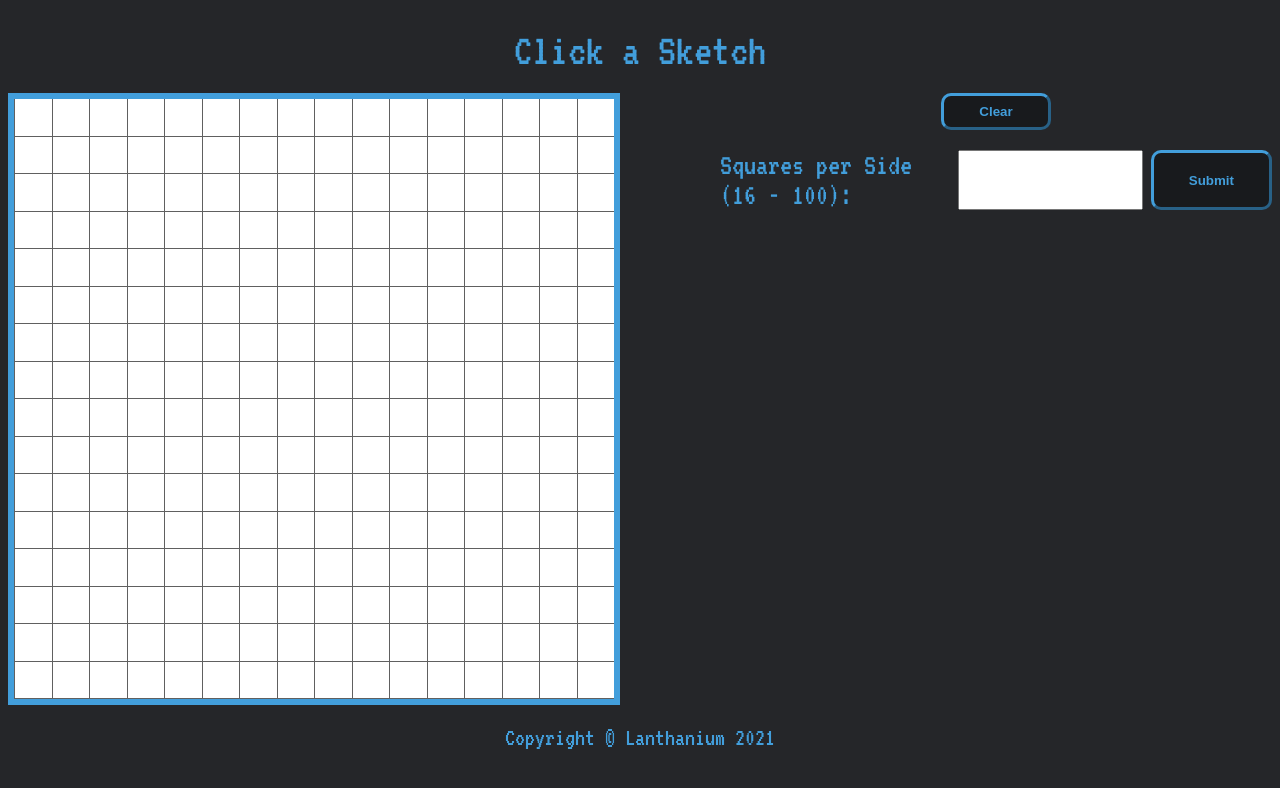
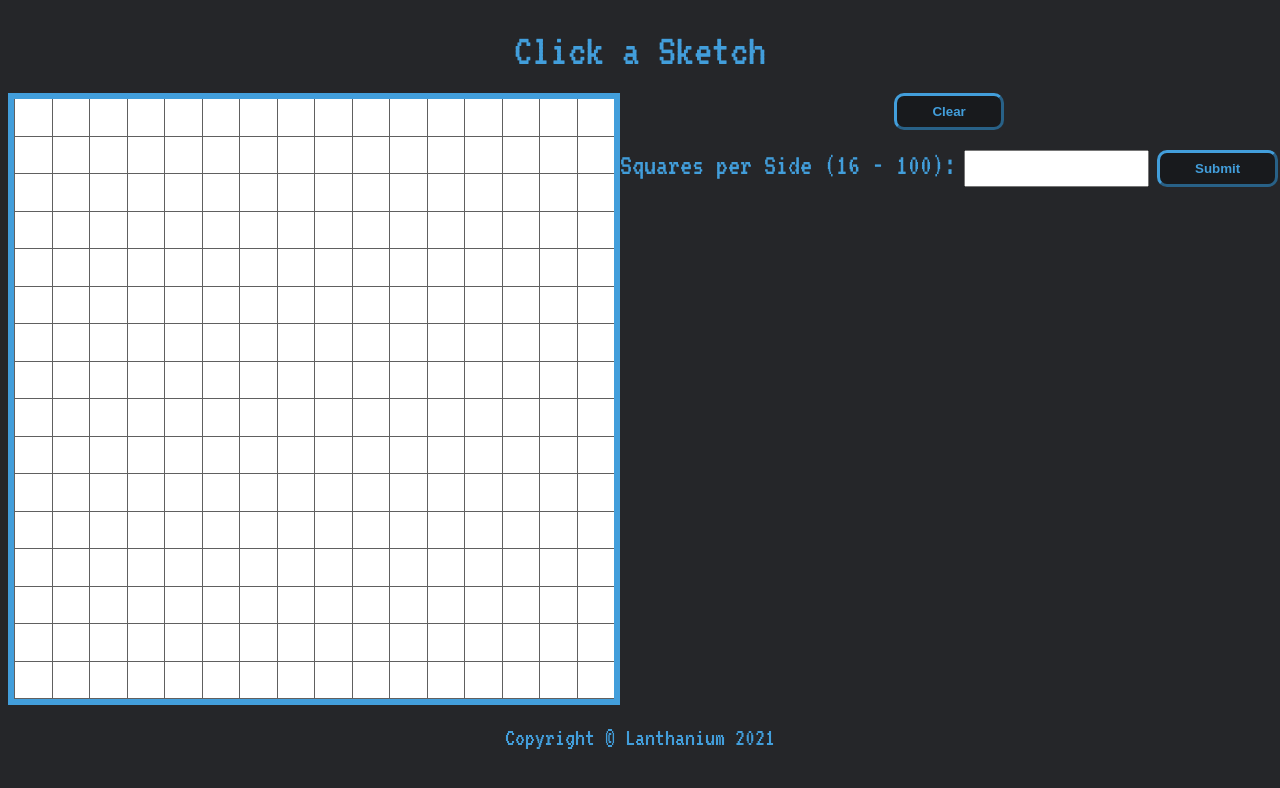
Before and after one commit to lanthanium/Etch-A-Sketch, a plain HTML site: page index.html in a window 1280 px wide. Drawn offline with Linux system fonts and the light colour scheme.

Commit message:
Flex shrink

```diff
--- a/index.html
+++ b/index.html
@@ -4,7 +4,7 @@
     <meta charset="UTF-8">
     <meta http-equiv="X-UA-Compatible" content="IE=edge">
     <meta name="viewport" content="width=device-width, initial-scale=1.0">
-    <title>Click-A-Sketch</title>
+    <title>Etch-A-Sketch</title>
     <link rel = "stylesheet" href="style.css">
     <script src = "index.js" defer></script>
 </head>
--- a/style.css
+++ b/style.css
@@ -1,4 +1,5 @@
 @import url('https://fonts.googleapis.com/css2?family=VT323&display=swap');
+
 
 body{
     background-color:rgb(37, 38, 41);
@@ -21,11 +22,8 @@ footer{
 
 .main{
     display:flex;
-    justify-content:center;
+    justify-content:space-evenly;
 
-    margin-left: auto;
-    margin-right: auto;
-    gap: 100px;
 }
 
 .container{
@@ -47,6 +45,7 @@ footer{
     align-items: center;
     gap:20px;
     font-size:30px;
+    flex-shrink:0;
 }
 
 button{
```
